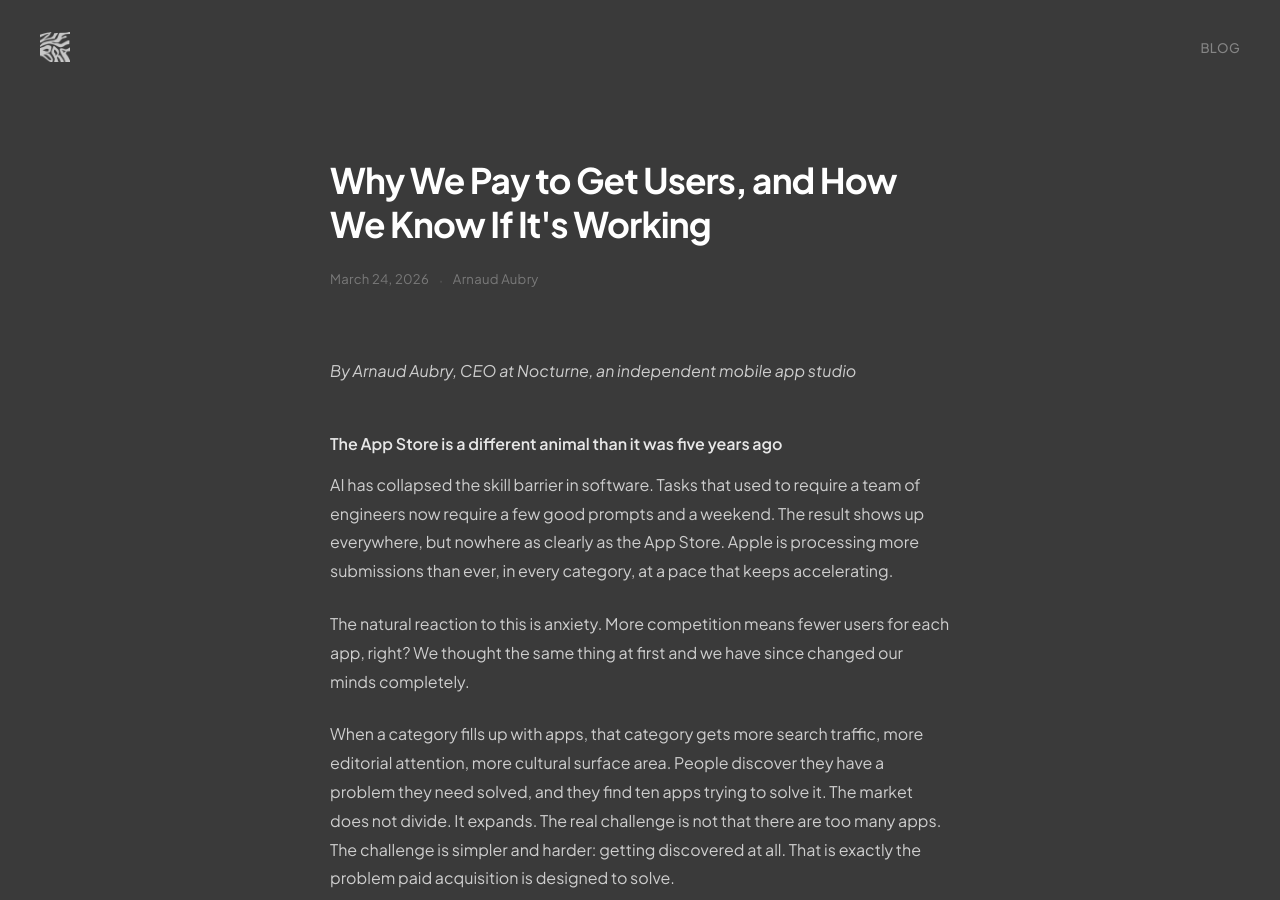
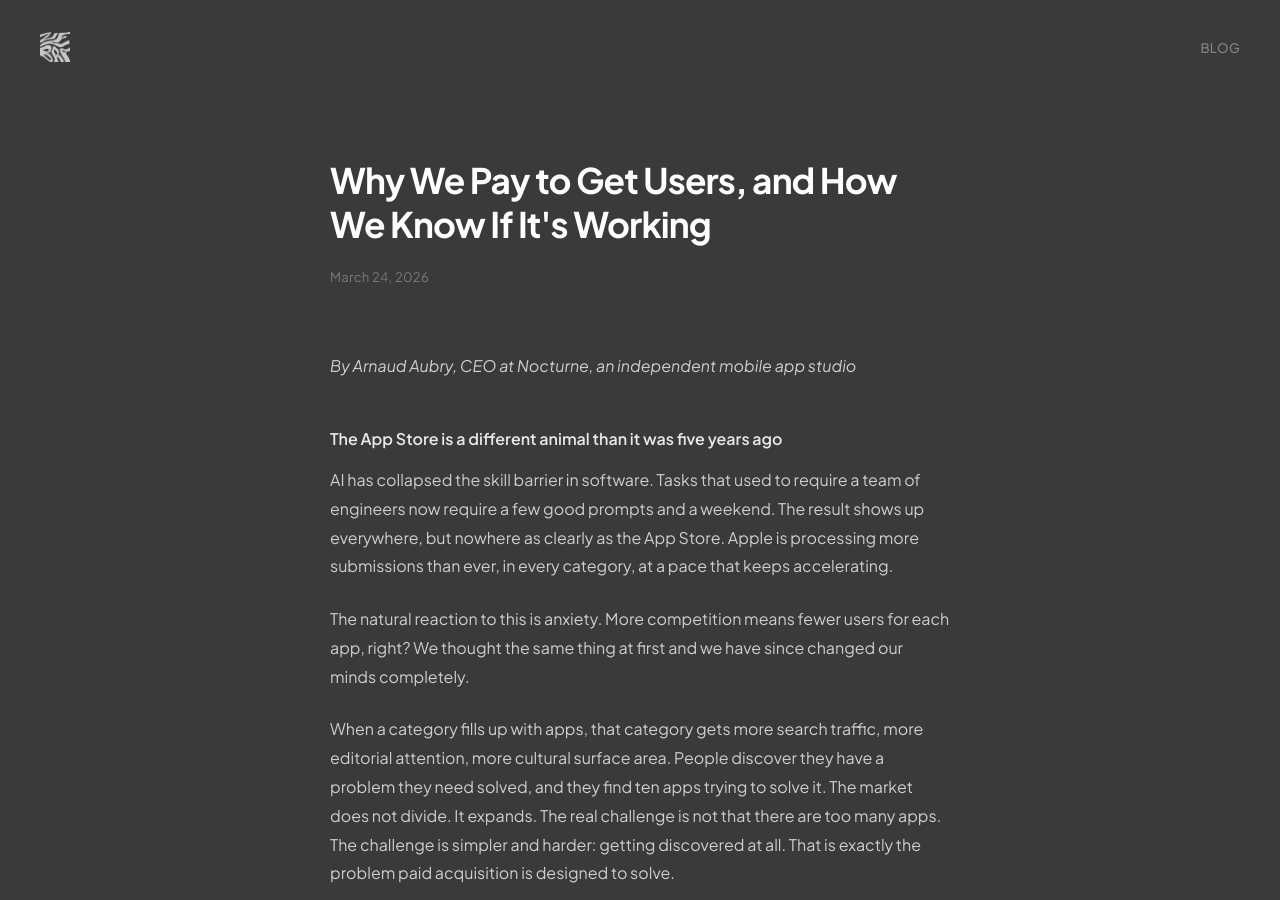
Before and after one commit to Zebra-Rodeo/zebra-rodeo.github.io, a Jekyll site: the page built from _posts/2026-03-24-paid-acquisition-mobile-apps.md, in a window 1280 px wide and 900 px high. Built offline with Jekyll 4.4.1, drawn with Linux system fonts in a browser that asks for light colours.

Commit message:
ui: remove author from post meta — kept only in footer card

```diff
--- a/_layouts/post.html
+++ b/_layouts/post.html
@@ -175,10 +175,7 @@
 
 <div class="post-meta">
   <time>{{ page.date | date: "%B %d, %Y" }}</time>
-  {% if page.author %}
-    <span class="sep">·</span>
-    <span class="author">{{ page.author }}</span>
-  {% endif %}
+
 </div>
 
 <div class="post-body">
```
